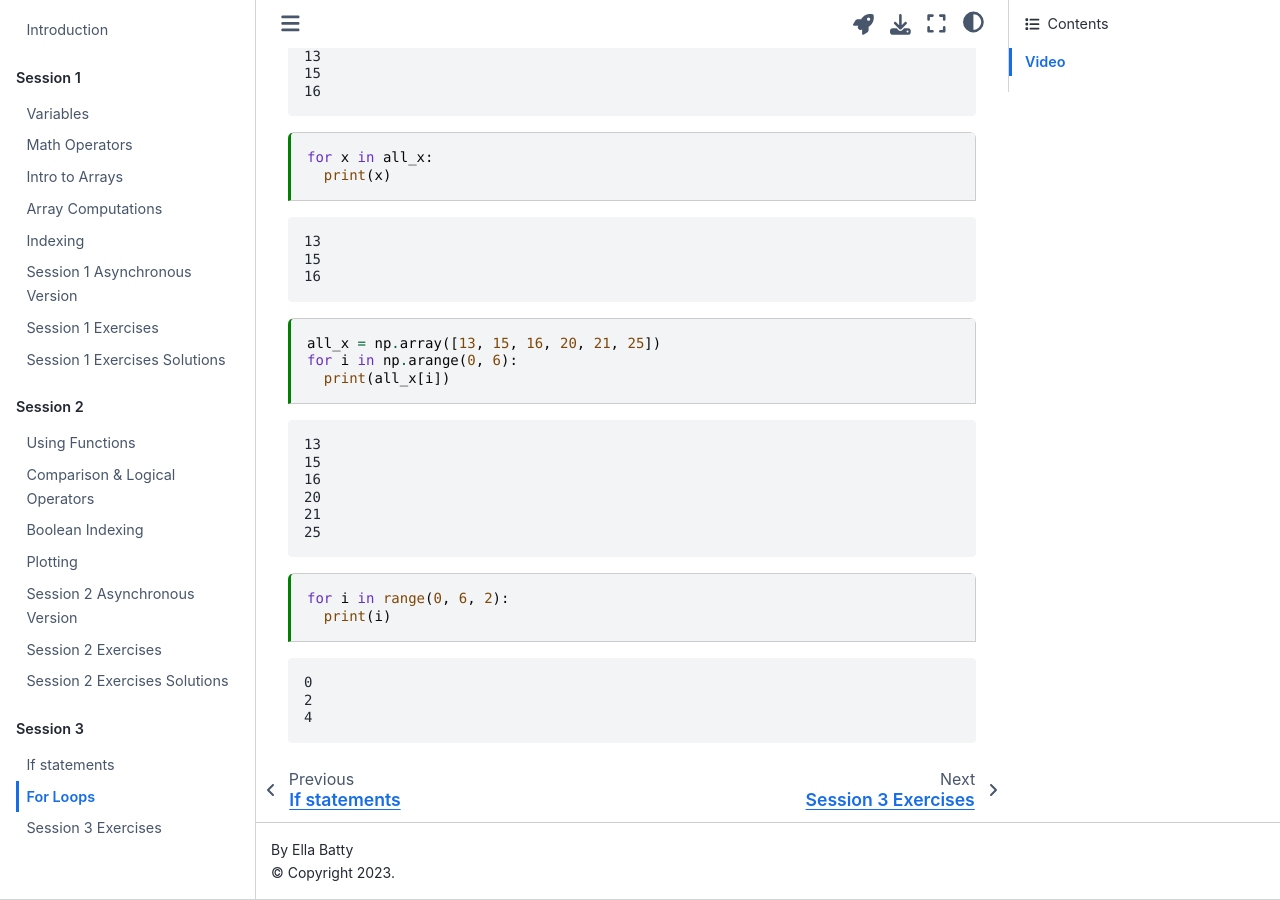
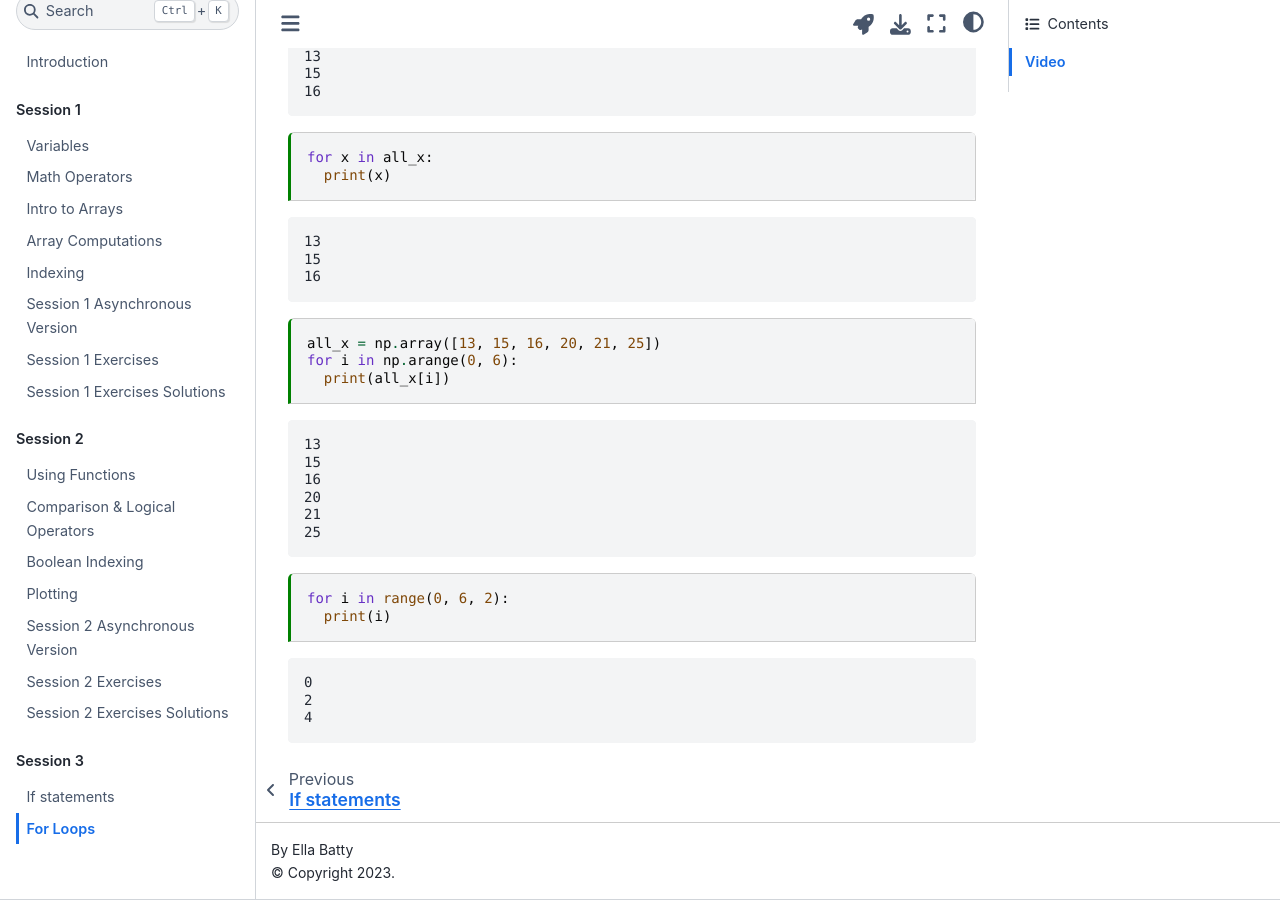
Before and after one commit to ebatty/CodingBootcamp, a Jupyter Book: the page built from content/ForLoops.ipynb, in a window 1280 px wide and 900 px high, scrolled down 1415 px. Built offline with Jupyter Book 1.0.4 settings and Sphinx 7.4.7 and the Sphinx Book theme 1.1.4, drawn with Linux system fonts in a browser that asks for light colours; some of the changed lines change nothing that is shown.

Commit message:
Update _toc.yml

```diff
--- a/_toc.yml
+++ b/_toc.yml
@@ -24,4 +24,4 @@
     chapters:
     - file: content/IfStatements.ipynb
     - file: content/ForLoops.ipynb
-    - file: content/Session3_Exercises.ipynb
+    # - file: content/Session3_Exercises.ipynb
```
